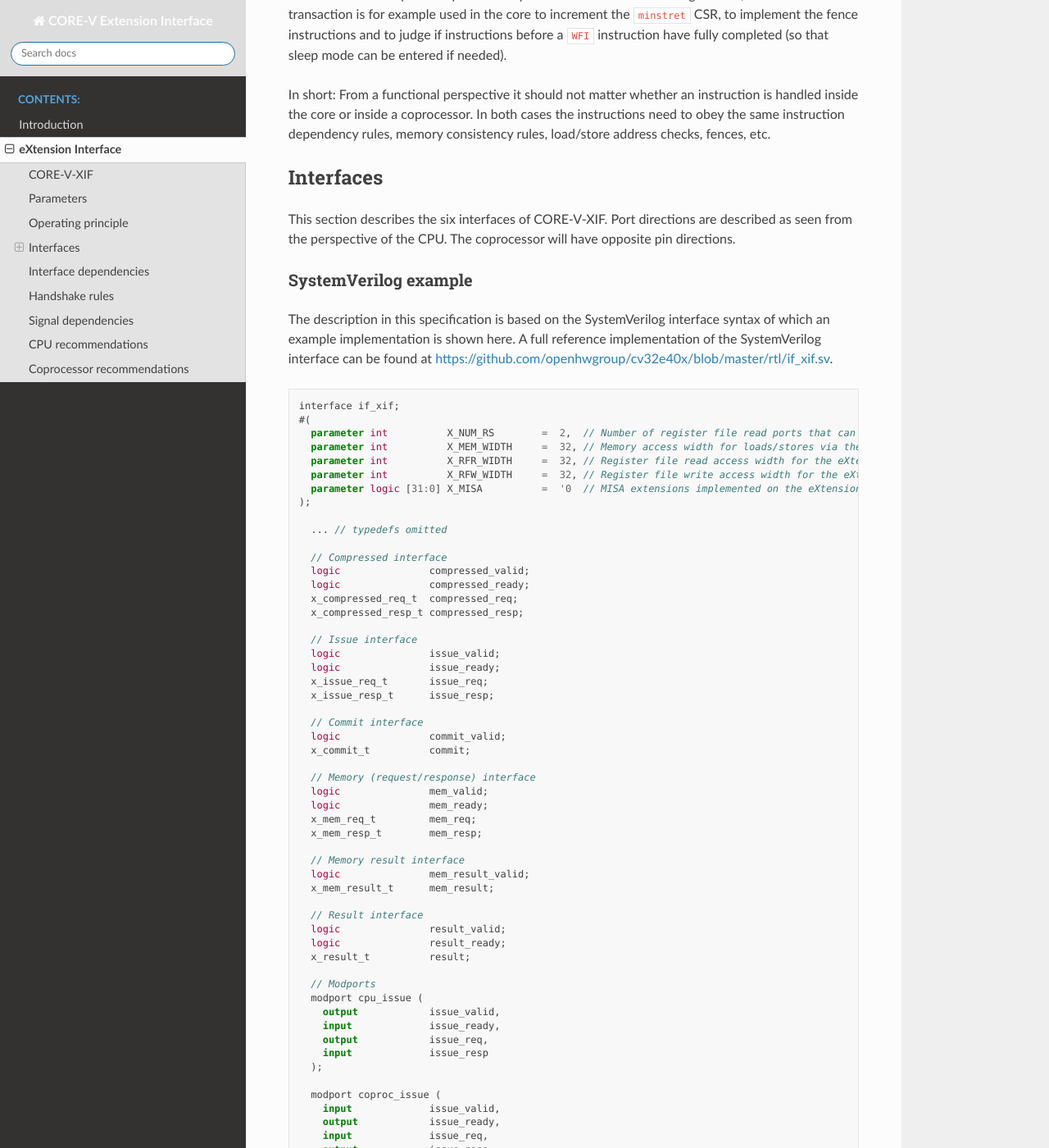
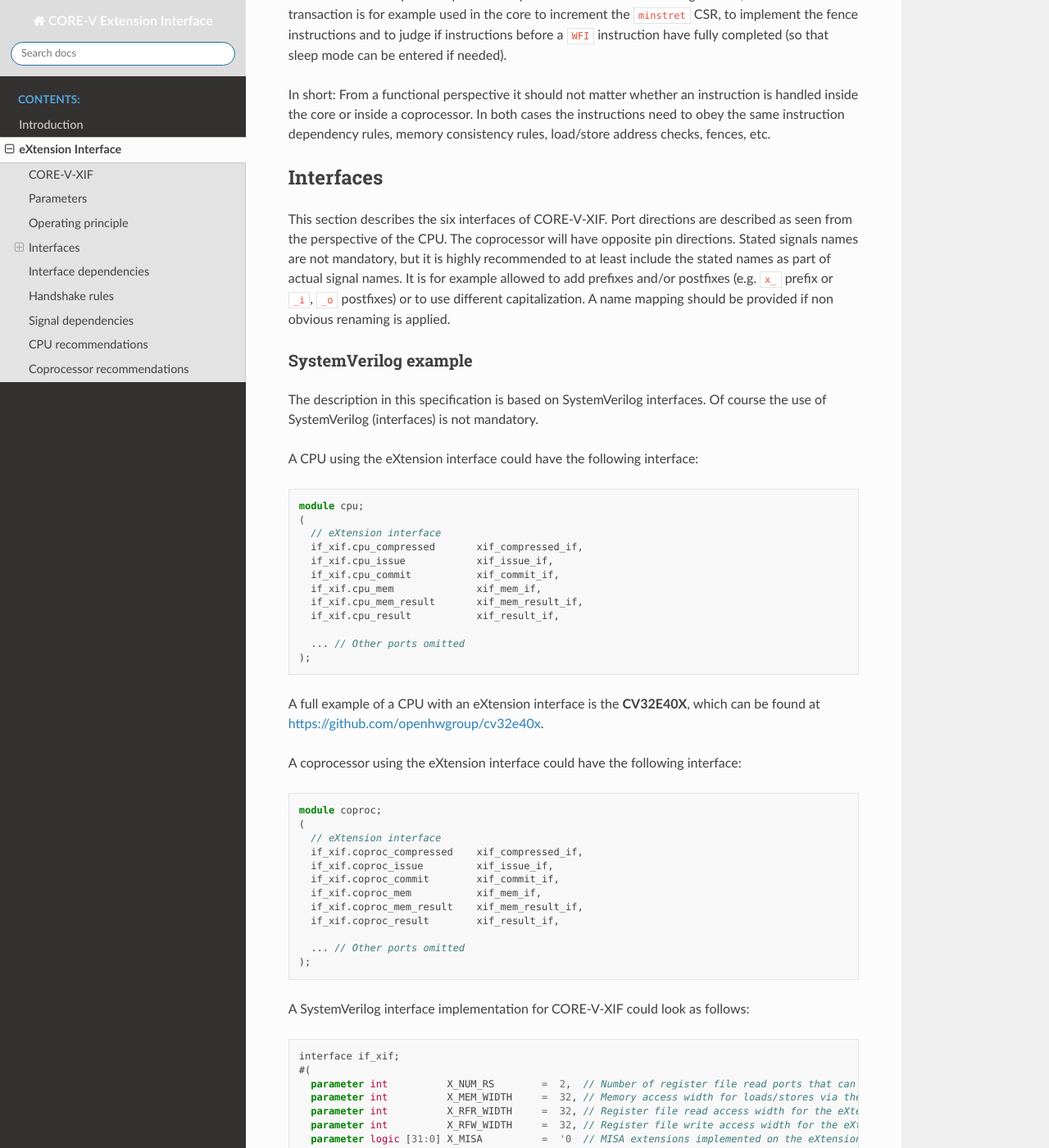
Before and after one commit to openhwgroup/core-v-xif, a Sphinx documentation site: the page built from docs/source/x_ext.rst, in a window 1280 px wide and 1400 px high, scrolled down 3528 px. Shown: the whole window at 82% size. Built offline with Sphinx 7.4.7 and the Read the Docs theme 2.0.0, drawn with Linux system fonts in a browser that asks for light colours; some of the changed text lies outside the part shown.

Commit message:
Added example code
Signed-off-by: Arjan Bink <Arjan.Bink@silabs.com>

```diff
--- a/docs/source/x_ext.rst
+++ b/docs/source/x_ext.rst
@@ -142,11 +142,51 @@ the instructions need to obey the same instruction dependency rules, memory cons
 Interfaces
 ----------
 
-This section describes the six interfaces of CORE-V-XIF. Port directions are described as seen from the perspective of the |processor|. The |coprocessor| will have opposite pin directions.
+This section describes the six interfaces of CORE-V-XIF. Port directions are described as seen from the perspective of the |processor|.
+The |coprocessor| will have opposite pin directions.
+Stated signals names are not mandatory, but it is highly recommended to at least include the stated names as part of actual signal names. It is for example allowed to add prefixes and/or postfixes (e.g. ``x_`` prefix or ``_i``, ``_o`` postfixes) or to use different capitalization. A name mapping should be provided if non obvious renaming is applied.
 
 SystemVerilog example
 ~~~~~~~~~~~~~~~~~~~~~
-The description in this specification is based on the SystemVerilog interface syntax of which an example implementation is shown here. A full reference implementation of the SystemVerilog interface can be found at https://github.com/openhwgroup/cv32e40x/blob/master/rtl/if_xif.sv.
+The description in this specification is based on SystemVerilog interfaces. Of course the use of SystemVerilog (interfaces) is not mandatory.
+
+A |processor| using the eXtension interface could have the following interface:
+
+.. code-block:: verilog
+
+  module cpu;
+  (
+    // eXtension interface
+    if_xif.cpu_compressed       xif_compressed_if,
+    if_xif.cpu_issue            xif_issue_if,
+    if_xif.cpu_commit           xif_commit_if,
+    if_xif.cpu_mem              xif_mem_if,
+    if_xif.cpu_mem_result       xif_mem_result_if,
+    if_xif.cpu_result           xif_result_if,
+
+    ... // Other ports omitted
+  );
+
+A full example of a |processor| with an eXtension interface is the **CV32E40X**, which can be found at https://github.com/openhwgroup/cv32e40x.
+
+A |coprocessor| using the eXtension interface could have the following interface:
+
+.. code-block:: verilog
+
+  module coproc;
+  (
+    // eXtension interface
+    if_xif.coproc_compressed    xif_compressed_if,
+    if_xif.coproc_issue         xif_issue_if,
+    if_xif.coproc_commit        xif_commit_if,
+    if_xif.coproc_mem           xif_mem_if,
+    if_xif.coproc_mem_result    xif_mem_result_if,
+    if_xif.coproc_result        xif_result_if,
+
+    ... // Other ports omitted
+  );
+
+A SystemVerilog interface implementation for CORE-V-XIF could look as follows:
 
 .. code-block:: verilog
 
@@ -211,7 +251,7 @@ The description in this specification is based on the SystemVerilog interface sy
 
   endinterface : if_xif
 
-The stated signals names are the minimal required names. It is allowed to add prefixes and/or postfixes (e.g. ``x_`` prefix or ``_i``, ``_o`` postfixes). Of course the use of SystemVerilog is not mandatory.
+A full reference implementation of the SystemVerilog interface can be found at https://github.com/openhwgroup/cv32e40x/blob/master/rtl/if_xif.sv.
 
 Compressed interface
 ~~~~~~~~~~~~~~~~~~~~
```
